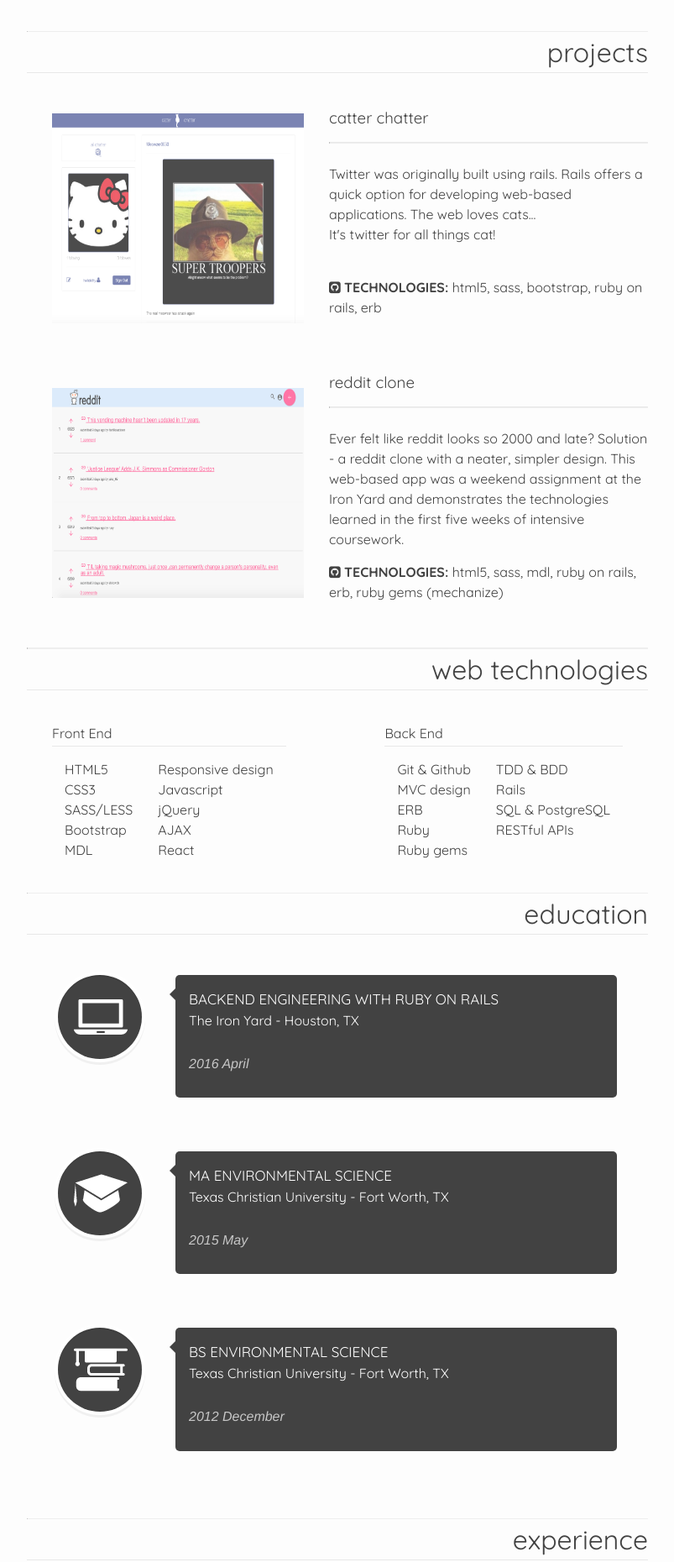
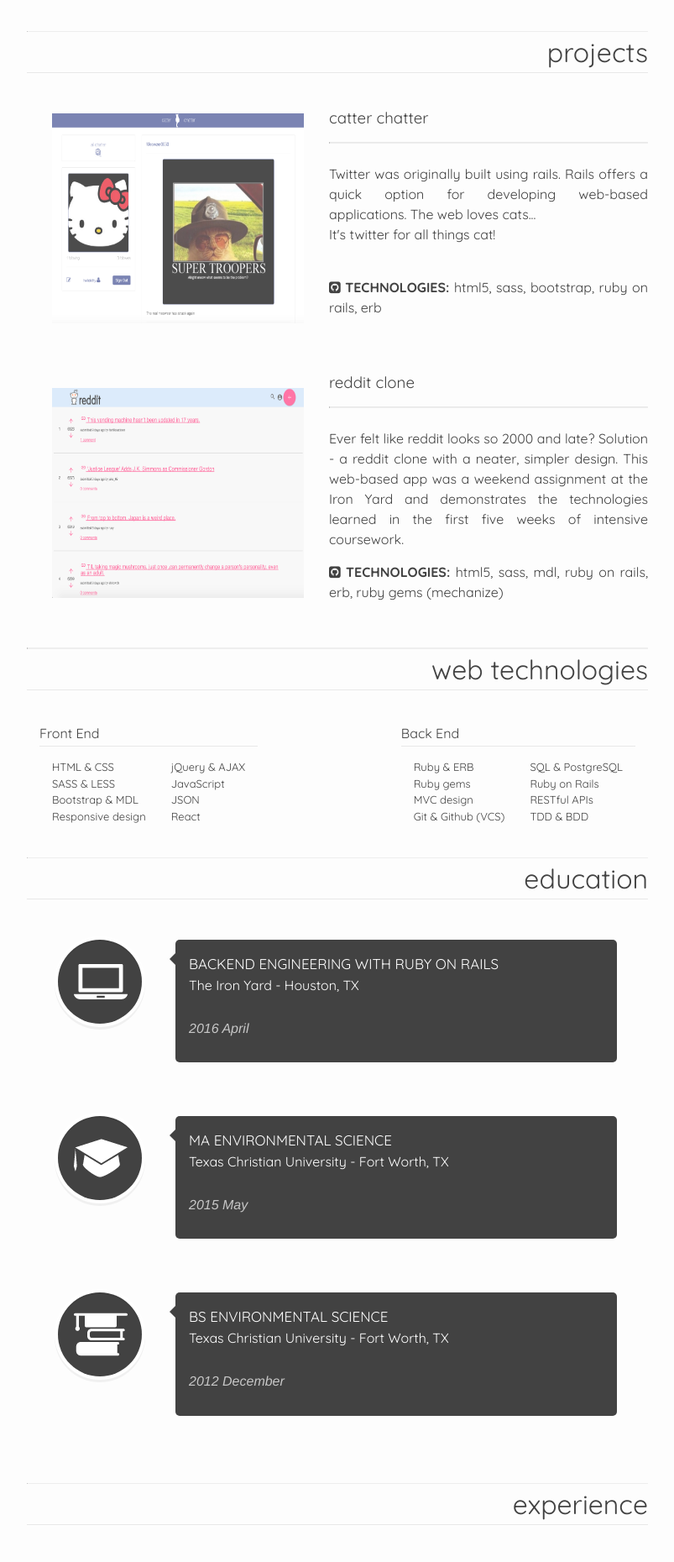
Before and after one commit to emilycritter/emilycritter.io, a Jekyll site: the page built from index.html, in a window 1280 px wide. Shown: the part 1066-2926 px from the top of the page at 84% size, without its empty margins (238-1041 px from the left). Built offline with Jekyll 4.4.1, drawn with Linux system fonts in a browser that asks for light colours; nearby versions of some CDN libraries; some of the changed text lies outside the part shown.

```diff
--- a/_includes/software.html
+++ b/_includes/software.html
@@ -7,17 +7,15 @@
       <h4>Front End</h4>
       <div class="tech-list">
         <ul class="column">
-          <li>HTML5</li>
-          <li>CSS3</li>
-          <li>SASS/LESS</li>
-          <li>Bootstrap</li>
-          <li><a href="https://www.getmdl.io/" target="_blank">MDL</a></li>
+          <li>HTML &amp; CSS</li>
+          <li>SASS &amp; LESS</li>
+          <li><a href="https://www.getmdl.io/" target="_blank">Bootstrap &amp; MDL</a></li>
+          <li>Responsive design</li>
         </ul>
         <ul class="column">
-          <li>Responsive design</li>
-          <li>Javascript</li>
-          <li>jQuery</li>
-          <li>AJAX</li>
+          <li>jQuery &amp; AJAX</li>
+          <li>JavaScript</li>
+          <li>JSON</li>
           <li>React</li>
         </ul>
       </div>
@@ -27,17 +25,16 @@
       <h4>Back End</h4>
       <div class="tech-list">
         <ul class="column">
-          <li>Git &amp; Github</li>
+          <li>Ruby &amp; ERB</li>
+          <li>Ruby gems</li>
           <li>MVC design</li>
-          <li>ERB</li>
-          <li>Ruby</li>
-          <li>Ruby gems</li>
+          <li>Git &amp; Github (VCS)</li>
         </ul>
         <ul class="column">
+          <li>SQL &amp; PostgreSQL</li>
+          <li>Ruby on Rails</li>
+          <li>RESTful APIs</li>
           <li>TDD &amp; BDD</li>
-          <li>Rails</li>
-          <li>SQL &amp; PostgreSQL</li>
-          <li>RESTful APIs</li>
         </ul>
       </div>
     </li>
--- a/_sass/_layout.scss
+++ b/_sass/_layout.scss
@@ -416,6 +416,7 @@ hr {
       }
       p {
         font-size: 14px;
+        text-align: justify;
       }
     }
   }
@@ -440,15 +441,15 @@ hr {
     }
     .column {
       li {
-        max-width: 150px;
         margin: 0;
+        font-size: 13px;
       }
     }
     .front-back {
       display: flex;
       flex-direction: row;
       justify-content: space-between;
-      padding: 0 $spacing-unit;
+      padding: 0 ($spacing-unit/2);
       @include media-query($on-palm) {
         flex-direction: column;
       }
@@ -456,11 +457,10 @@ hr {
     .tech-list {
       display: flex;
       flex-direction: row;
+      justify-content: space-between;
       border-top: 1px solid $grey-color-light;
       ul {
         margin: 15px;
-        li {
-        }
       }
     }
   }
@@ -484,6 +484,7 @@ hr {
       }
       .portfolio-desc {
         width: 400px;
+        text-align: justify;
       }
     }
     @include media-query($on-palm) {
```
Also changed, not shown: _includes/workhistory.html (+13 -16 lines).
